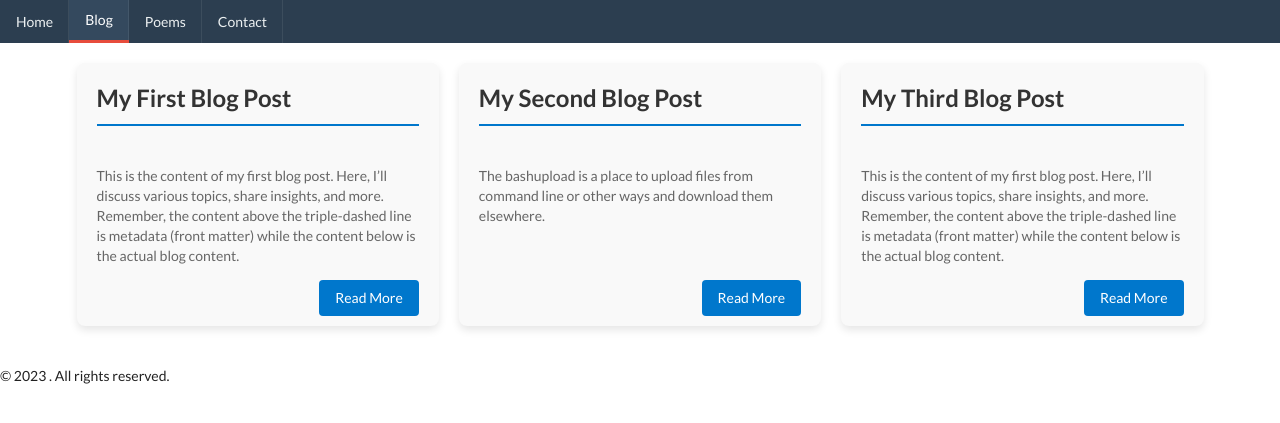
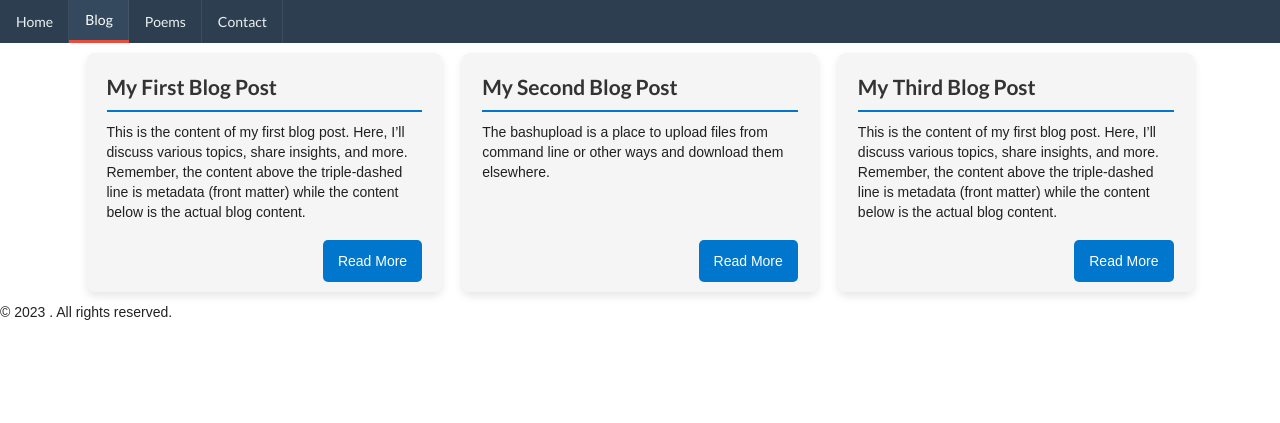
Before and after one commit to nikhilmenghani/blogaarti, a Jekyll site: the page built from blogs.markdown, in a window 1280 px wide. Shown: the top 423 px of the page. Built offline with Jekyll 4.4.1, drawn with Linux system fonts in a browser that asks for light colours; nearby versions of some CDN libraries.

Commit message:
Update the css of blog page

```diff
--- a/assets/css/_post.scss
+++ b/assets/css/_post.scss
@@ -1,60 +1,80 @@
-/* General blog list styling */
-.blog-list {
-    display: grid;
-    grid-gap: 20px;
-    grid-template-columns: repeat(auto-fill, minmax(280px, 1fr));
-    padding: 20px 0;
+/* General styles */
+body {
+    font-family: 'Arial', sans-serif;
+    line-height: 1.6;
 }
 
+/* Grid system for blog cards */
+section.blog {
+    display: flex;
+    flex-wrap: wrap;
+    justify-content: space-between;
+}
+
+/* Blog Card Styles */
 article {
-    background-color: #f9f9f9;
+    background-color: #f5f5f5;
     padding: 20px;
-    margin-bottom: 20px;
     box-shadow: 0 4px 8px rgba(0,0,0,0.1);
     border-radius: 8px;
-    position: relative; /* This makes it the parent for absolutely positioned children */
+    position: relative;
+    flex-basis: calc(33.3333% - 20px);
+    margin: 10px;
+    transition: transform 0.2s;
+    padding-bottom: 60px; /* Space for the floating button */
+}
+
+article:hover {
+    transform: scale(1.05);
 }
 
 article h2 {
-    margin-top: 0;
-    font-size: 24px;
+    font-size: 1.5rem;
     margin-bottom: 10px;
+    border-bottom: 2px solid #0077CC;
     padding-bottom: 10px;
-    border-bottom: 2px solid #0077cc;
 }
 
-/* Styling for Title Link */
 article h2 a {
     color: #333;
     text-decoration: none;
+    transition: color 0.2s;
 }
 
 article h2 a:hover {
-    color: #0077cc;
-    text-decoration: underline;
+    color: #0077CC;
 }
 
-/* Styling for the Content */
 article p {
-    margin-top: 10px;
-    margin-bottom: 40px; /* Make space for the absolutely positioned Read More button */
-    color: #666;
+    margin-bottom: 10px;
 }
 
-/* Styling for "Read More" Button */
-article a:not(.title-link) {
-    display: inline-block;
-    padding: 8px 16px;
-    background-color: #0077cc;
-    color: #fff;
+/* Separated styles for the "Read More" button */
+article .read-more-btn {
     text-decoration: none;
-    border-radius: 4px;
-    transition: background-color 0.3s ease;
-    position: absolute; /* Make it float */
-    bottom: 10px; /* Offset from the bottom of the card */
-    right: 20px; /* Offset from the right of the card */
+    background-color: #0077CC;
+    color: white;
+    padding: 10px 15px;
+    border-radius: 5px;
+    position: absolute;
+    bottom: 10px;
+    right: 20px;
+    transition: background-color 0.2s;
 }
 
-article a:not(.title-link):hover {
-    background-color: #005fa3;
+article .read-more-btn:hover {
+    background-color: #0055a3;
 }
+
+/* Responsive styles */
+@media (max-width: 1000px) {
+    article {
+        flex-basis: calc(50% - 20px);
+    }
+}
+
+@media (max-width: 700px) {
+    article {
+        flex-basis: 100%;
+    }
+}
--- a/blogs.markdown
+++ b/blogs.markdown
@@ -3,12 +3,12 @@ layout: default
 title: Blog
 ---
 
-<div class="blog-list">
-  {% for post in site.blogs %}
-    <article>
-        <h2><a class="title-link" href="{{ post.url | relative_url }}">{{ post.title }}</a></h2>
-        <p>{{ post.excerpt }}</p>
-        <a href="{{ post.url | relative_url }}">Read More</a>
-    </article>
-  {% endfor %}
-</div>
+<section class="blog">
+{% for post in site.blogs %}
+  <article>
+      <h2><a href="{{ post.url | relative_url }}">{{ post.title }}</a></h2>
+      <p>{{ post.excerpt }}</p>
+      <a class="read-more-btn" href="{{ post.url | relative_url }}">Read More</a>
+  </article>
+{% endfor %}
+</section>
```
Also changed, not shown: index.markdown (+1 -13 lines).
